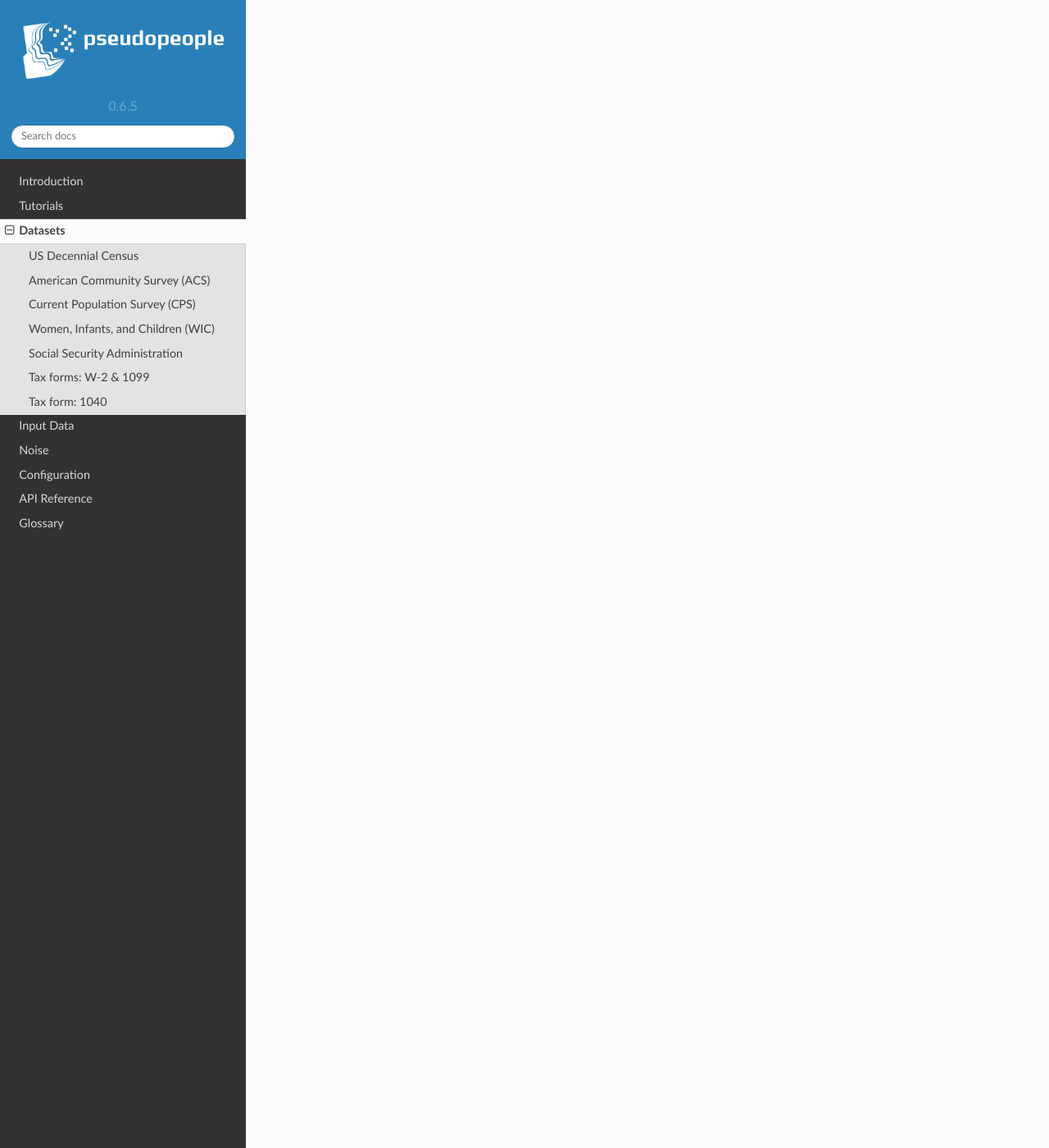
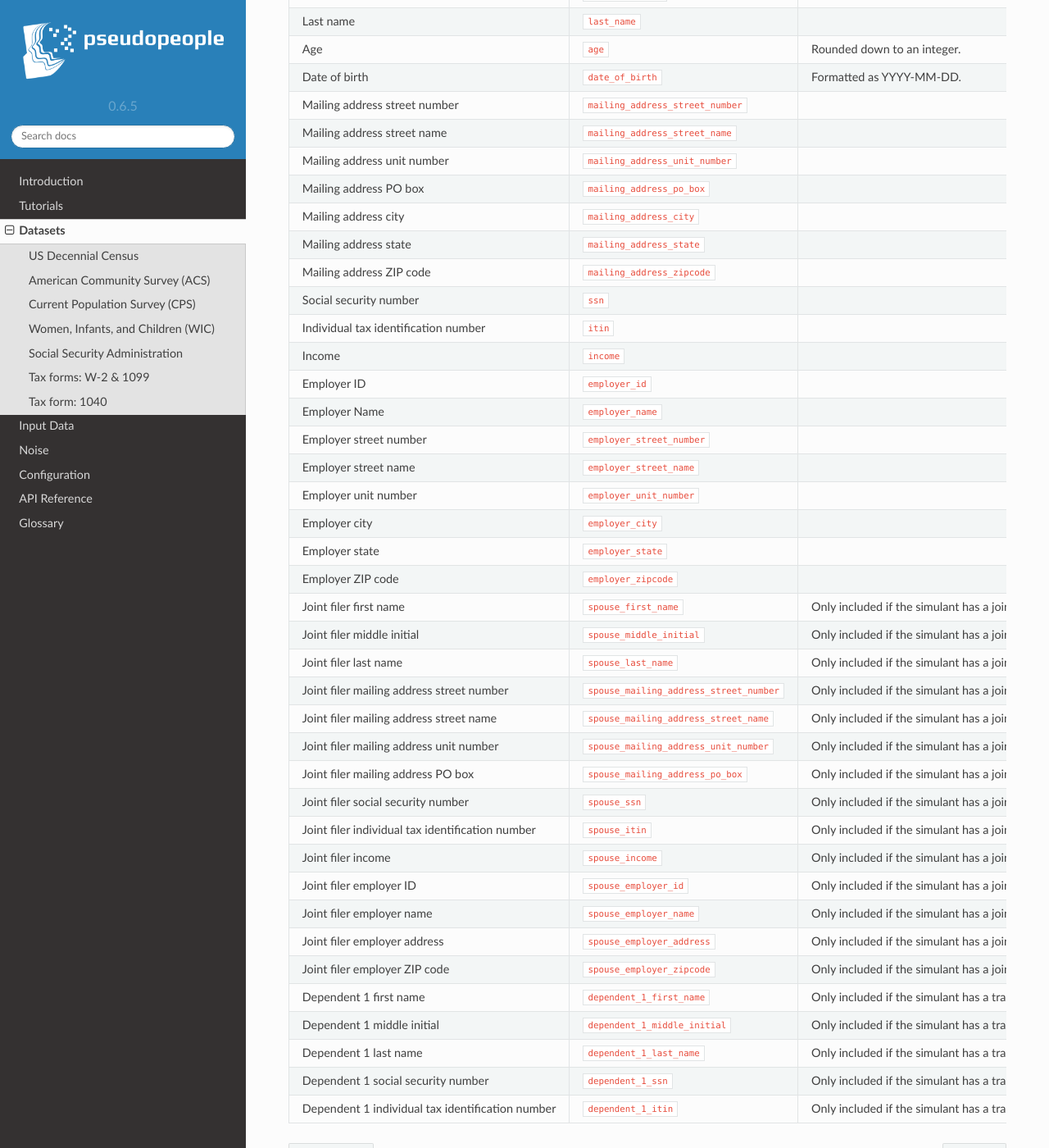
Before and after one commit to ihmeuw/pseudopeople, a Sphinx documentation site: the page built from docs/source/datasets/index.rst, in a window 1280 px wide and 1400 px high, scrolled down 7027 px. Shown: the whole window at 82% size. Built offline with Sphinx 7.4.7 and the Read the Docs theme 2.0.0, drawn with Linux system fonts in a browser that asks for light colours; some of the changed text lies outside the part shown.

Commit message:
Add 1040 form to datasets page

```diff
--- a/docs/source/datasets/index.rst
+++ b/docs/source/datasets/index.rst
@@ -461,4 +461,148 @@ The following columns are included in these datasets:
 Tax form: 1040
 --------------
 As with data collected from W-2 and 1099 forms, Pseudopeople will also enable the simulation of administrative records from 1040 forms, which are
-also reported to the IRS on an annual basis. This feature has not yet been implemented, so please stay tuned for more information!
+also reported to the IRS on an annual basis. To find out more about the 1040 tax form, visit the `IRS information page <https://www.irs.gov/instructions/i1040gi>`_.
+
+Generate 1040 data with :func:`pseudopeople.generate_taxes_1040`.
+
+The following columns are included in these datasets:
+
+.. list-table:: **Dataset columns**
+   :header-rows: 1
+
+   * - Attribute Name
+     - Column Name
+     - Notes
+   * - Unique simulant ID
+     - :code:`simulant_id`
+     - Not affected by noise functions; intended use is "ground truth" for testing and validation.
+   * - Unique household ID
+     - :code:`household_id`
+     - Not affected by noise functions; intended use is "ground truth" for testing and validation; consistent across all
+       datasets.
+   * - First name
+     - :code:`first_name`
+     -
+   * - Middle initial
+     - :code:`middle_initial`
+     -
+   * - Last name
+     - :code:`last_name`
+     -
+   * - Age
+     - :code:`age`
+     - Rounded down to an integer.
+   * - Date of birth
+     - :code:`date_of_birth`
+     - Formatted as YYYY-MM-DD.
+   * - Mailing address street number
+     - :code:`mailing_address_street_number`
+     -
+   * - Mailing address street name
+     - :code:`mailing_address_street_name`
+     -
+   * - Mailing address unit number
+     - :code:`mailing_address_unit_number`
+     -
+   * - Mailing address PO box
+     - :code:`mailing_address_po_box`
+     -
+   * - Mailing address city
+     - :code:`mailing_address_city`
+     -
+   * - Mailing address state
+     - :code:`mailing_address_state`
+     -
+   * - Mailing address ZIP code
+     - :code:`mailing_address_zipcode`
+     -
+   * - Social security number
+     - :code:`ssn`
+     -
+   * - Individual tax identification number
+     - :code:`itin`
+     -
+   * - Income
+     - :code:`income`
+     -
+   * - Employer ID
+     - :code:`employer_id`
+     -
+   * - Employer Name
+     - :code:`employer_name`
+     -
+   * - Employer street number
+     - :code:`employer_street_number`
+     -
+   * - Employer street name
+     - :code:`employer_street_name`
+     -
+   * - Employer unit number
+     - :code:`employer_unit_number`
+     -
+   * - Employer city
+     - :code:`employer_city`
+     -
+   * - Employer state
+     - :code:`employer_state`
+     -
+   * - Employer ZIP code
+     - :code:`employer_zipcode`
+     -
+   * - Joint filer first name
+     - :code:`spouse_first_name`
+     - Only included if the simulant has a joint filer (i.e., spouse).
+   * - Joint filer middle initial
+     - :code:`spouse_middle_initial`
+     - Only included if the simulant has a joint filer (i.e., spouse).
+   * - Joint filer last name
+     - :code:`spouse_last_name`
+     - Only included if the simulant has a joint filer (i.e., spouse).
+   * - Joint filer mailing address street number
+     - :code:`spouse_mailing_address_street_number`
+     - Only included if the simulant has a joint filer (i.e., spouse).
+   * - Joint filer mailing address street name
+     - :code:`spouse_mailing_address_street_name`
+     - Only included if the simulant has a joint filer (i.e., spouse).
+   * - Joint filer mailing address unit number
+     - :code:`spouse_mailing_address_unit_number`
+     - Only included if the simulant has a joint filer (i.e., spouse).
+   * - Joint filer mailing address PO box
+     - :code:`spouse_mailing_address_po_box`
+     - Only included if the simulant has a joint filer (i.e., spouse).
+   * - Joint filer social security number
+     - :code:`spouse_ssn`
+     - Only included if the simulant has a joint filer (i.e., spouse).
+   * - Joint filer individual tax identification number
+     - :code:`spouse_itin`
+     - Only included if the simulant has a joint filer (i.e., spouse).
+   * - Joint filer income
+     - :code:`spouse_income`
+     - Only included if the simulant has a joint filer (i.e., spouse).
+   * - Joint filer employer ID
+     - :code:`spouse_employer_id`
+     - Only included if the simulant has a joint filer (i.e., spouse).
+   * - Joint filer employer name
+     - :code:`spouse_employer_name`
+     - Only included if the simulant has a joint filer (i.e., spouse).
+   * - Joint filer employer address
+     - :code:`spouse_employer_address`
+     - Only included if the simulant has a joint filer (i.e., spouse).
+   * - Joint filer employer ZIP code
+     - :code:`spouse_employer_zipcode`
+     - Only included if the simulant has a joint filer (i.e., spouse).
+   * - Dependent 1 first name
+     - :code:`dependent_1_first_name`
+     - Only included if the simulant has a tracked dependent; to be included for each dependent on the tax filing, up to 4 dependents.
+   * - Dependent 1 middle initial
+     - :code:`dependent_1_middle_initial`
+     - Only included if the simulant has a tracked dependent.
+   * - Dependent 1 last name
+     - :code:`dependent_1_last_name`
+     - Only included if the simulant has a tracked dependent.
+   * - Dependent 1 social security number
+     - :code:`dependent_1_ssn`
+     - Only included if the simulant has a tracked dependent.
+   * - Dependent 1 individual tax identification number
+     - :code:`dependent_1_itin`
+     - Only included if the simulant has a tracked dependent.
```
